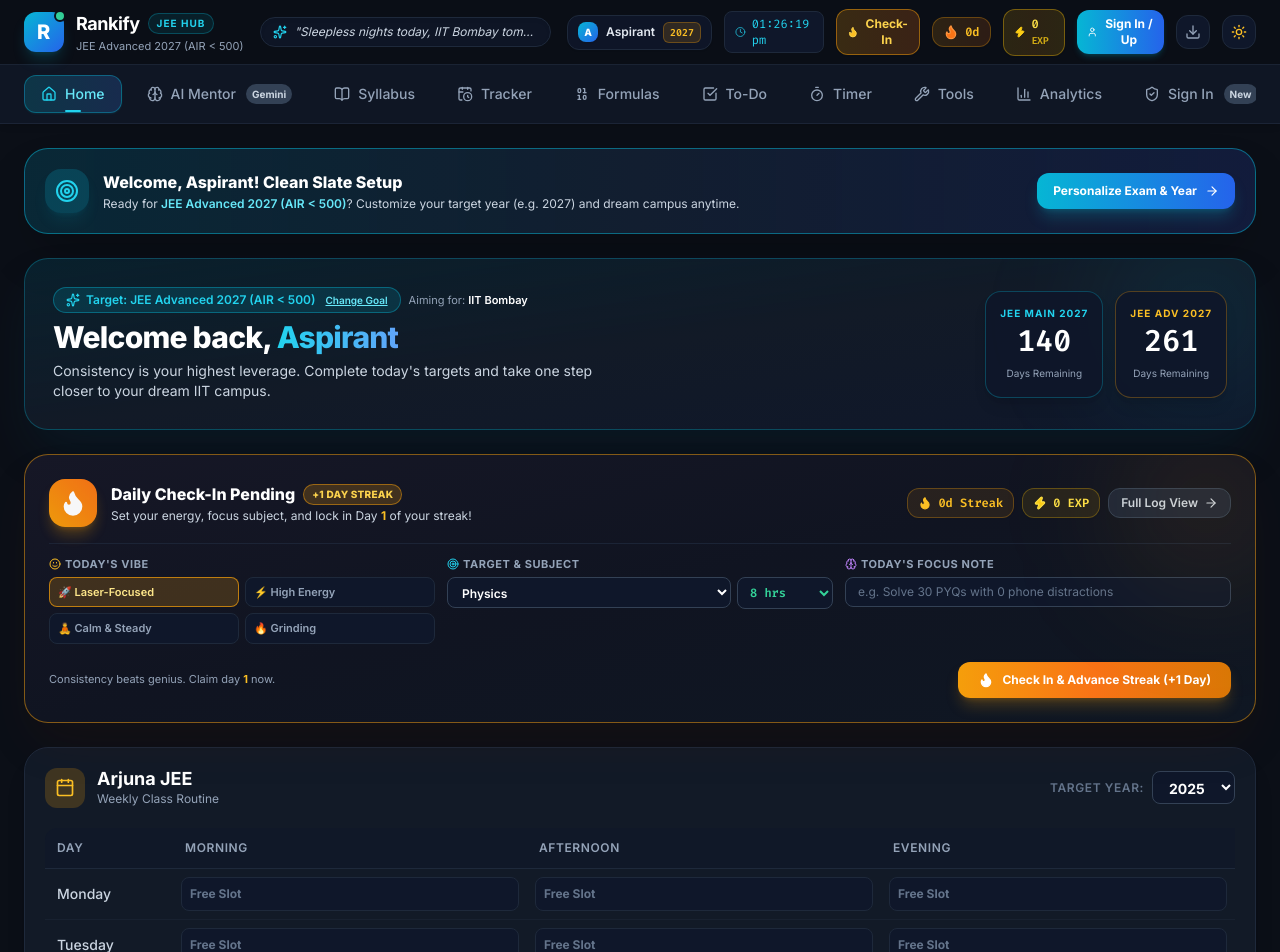
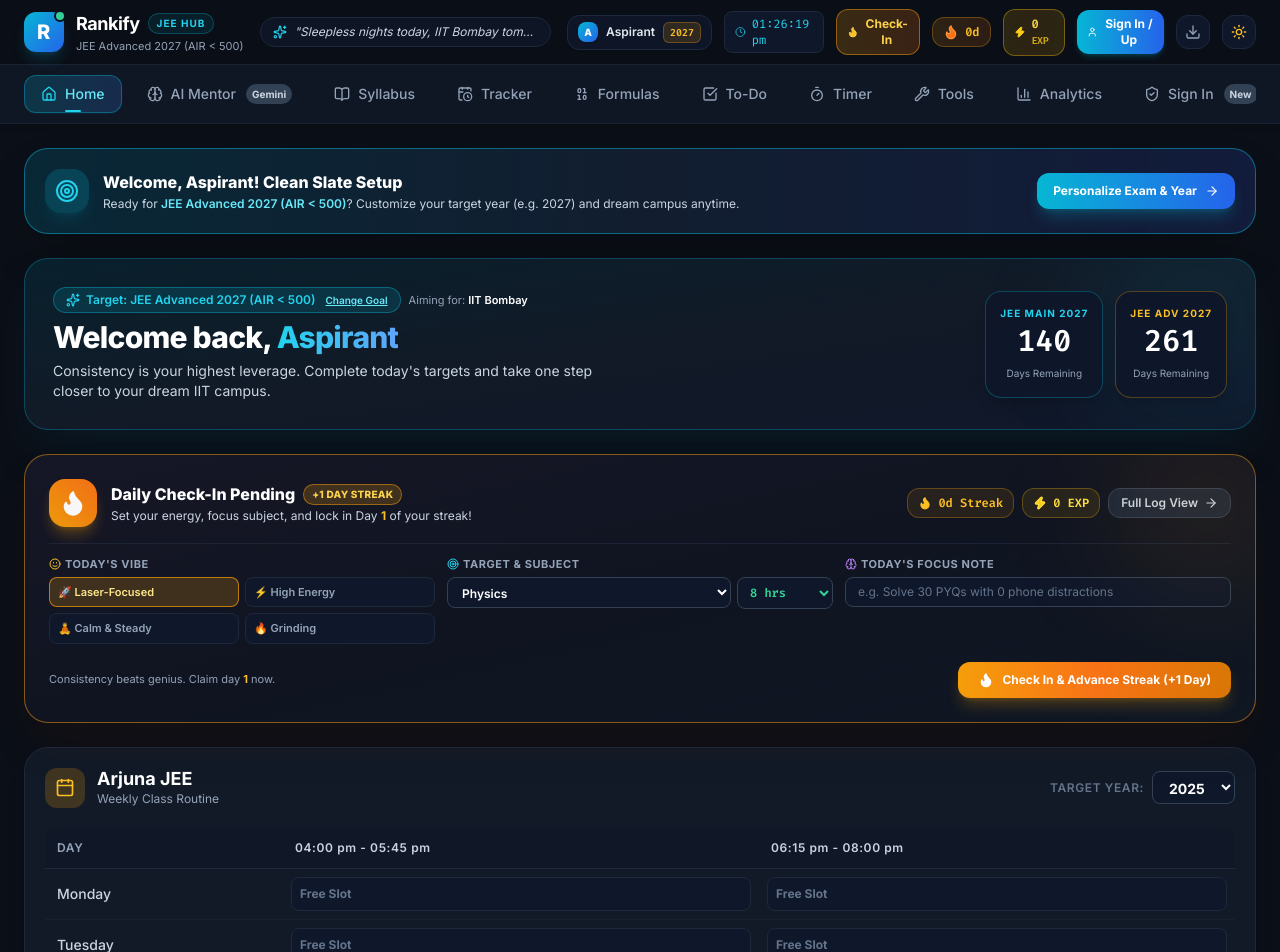
Before and after one commit to jitanshu07/rankify--v2, a React (Vite) app: page / in a window 1280 px wide. Shown: the top 952 px of the page. Built offline with nearby package versions, Linux system fonts and the light colour scheme.

Commit message:
feat(schedule): make class time slots customizable
Implement persistent custom time slots for the schedule and update the storage key to version 2 to manage schema changes.

```diff
--- a/src/components/ClassScheduleCard.tsx
+++ b/src/components/ClassScheduleCard.tsx
@@ -2,13 +2,20 @@ import React, { useState, useEffect } from 'react';
 import { Calendar } from 'lucide-react';
 
 const DAYS = ['Monday', 'Tuesday', 'Wednesday', 'Thursday', 'Friday', 'Saturday'];
-const TIME_SLOTS = ['Morning', 'Afternoon', 'Evening'];
 const SUBJECTS = ['Physics', 'Chemistry', 'Mathematics', 'Self-Study', 'Mock Test', 'Break'];
 
 export const ClassScheduleCard: React.FC = () => {
   const [targetYear, setTargetYear] = useState<string>('2025');
+
+  const [timeSlot1, setTimeSlot1] = useState<string>(() => {
+    return localStorage.getItem('class_schedule_slot1') || '04:00 pm - 05:45 pm';
+  });
+  const [timeSlot2, setTimeSlot2] = useState<string>(() => {
+    return localStorage.getItem('class_schedule_slot2') || '06:15 pm - 08:00 pm';
+  });
+
   const [schedule, setSchedule] = useState<Record<string, Record<string, string>>>(() => {
-    const saved = localStorage.getItem('class_schedule');
+    const saved = localStorage.getItem('class_schedule_v2');
     if (saved) {
       try {
         return JSON.parse(saved);
@@ -18,15 +25,23 @@ export const ClassScheduleCard: React.FC = () => {
   });
 
   useEffect(() => {
-    localStorage.setItem('class_schedule', JSON.stringify(schedule));
+    localStorage.setItem('class_schedule_v2', JSON.stringify(schedule));
   }, [schedule]);
 
-  const updateCell = (day: string, slot: string, subject: string) => {
+  useEffect(() => {
+    localStorage.setItem('class_schedule_slot1', timeSlot1);
+  }, [timeSlot1]);
+
+  useEffect(() => {
+    localStorage.setItem('class_schedule_slot2', timeSlot2);
+  }, [timeSlot2]);
+
+  const updateCell = (day: string, slotId: string, subject: string) => {
     setSchedule(prev => ({
       ...prev,
       [day]: {
         ...(prev[day] || {}),
-        [slot]: subject
+        [slotId]: subject
       }
     }));
   };
@@ -60,17 +75,30 @@ export const ClassScheduleCard: React.FC = () => {
       </div>
 
       <div className="overflow-x-auto pb-2 -mx-4 sm:mx-0 px-4 sm:px-0">
-        <table className="w-full text-left border-collapse min-w-[600px]">
+        <table className="w-full text-left border-collapse min-w-[500px]">
           <thead>
             <tr>
               <th className="p-3 text-xs font-semibold text-slate-400 uppercase tracking-wider border-b border-slate-800 bg-slate-900/50 rounded-tl-xl w-32">
                 Day
               </th>
-              {TIME_SLOTS.map(slot => (
-                <th key={slot} className="p-3 text-xs font-semibold text-slate-400 uppercase tracking-wider border-b border-slate-800 bg-slate-900/50">
-                  {slot}
-                </th>
-              ))}
+              <th className="p-3 text-xs font-semibold text-slate-400 uppercase tracking-wider border-b border-slate-800 bg-slate-900/50">
+                <input
+                  type="text"
+                  value={timeSlot1}
+                  onChange={(e) => setTimeSlot1(e.target.value)}
+                  placeholder="e.g. 04:00 pm - 05:45 pm"
+                  className="bg-transparent border-none focus:outline-none focus:ring-0 text-slate-300 w-full placeholder-slate-600"
+                />
+              </th>
+              <th className="p-3 text-xs font-semibold text-slate-400 uppercase tracking-wider border-b border-slate-800 bg-slate-900/50 rounded-tr-xl">
+                <input
+                  type="text"
+                  value={timeSlot2}
+                  onChange={(e) => setTimeSlot2(e.target.value)}
+                  placeholder="e.g. 06:15 pm - 08:00 pm"
+                  className="bg-transparent border-none focus:outline-none focus:ring-0 text-slate-300 w-full placeholder-slate-600"
+                />
+              </th>
             </tr>
           </thead>
           <tbody>
@@ -79,13 +107,13 @@ export const ClassScheduleCard: React.FC = () => {
                 <td className="p-3 text-sm font-medium text-slate-300">
                   {day}
                 </td>
-                {TIME_SLOTS.map(slot => {
-                  const val = schedule[day]?.[slot] || '';
+                {['slot1', 'slot2'].map(slotId => {
+                  const val = schedule[day]?.[slotId] || '';
                   return (
-                    <td key={slot} className="p-2">
+                    <td key={slotId} className="p-2 w-[40%]">
                       <select
                         value={val}
-                        onChange={(e) => updateCell(day, slot, e.target.value)}
+                        onChange={(e) => updateCell(day, slotId, e.target.value)}
                         className={`w-full p-2 text-xs font-bold rounded-lg appearance-none cursor-pointer focus:outline-none focus:ring-1 transition
                           ${!val ? 'bg-slate-900 border border-slate-800 text-slate-500 focus:ring-slate-600' : ''}
                           ${val === 'Physics' ? 'bg-rose-500/10 border border-rose-500/30 text-rose-400 focus:ring-rose-500' : ''}
```
